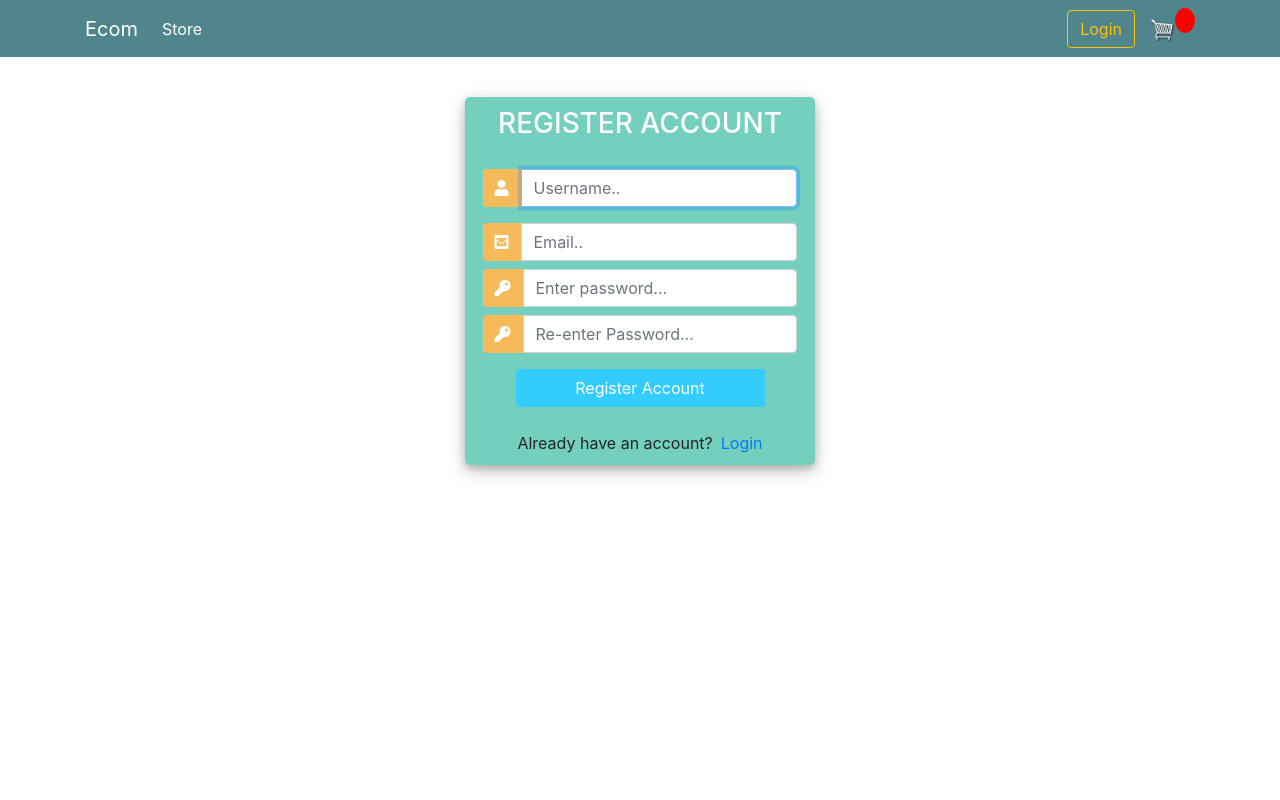
After one commit to BoastfulApex/Ecommerse, a Django app: page /register/ in a window 1280 px wide. The commit adds this page. Run offline with Django 3.2, Linux system fonts and the light colour scheme; some libraries are stand-ins or nearby versions.

Commit message:
Ecommerse
Ecommerce width django

```diff
--- a/static/js/cart.js
+++ b/static/js/cart.js
@@ -4,9 +4,8 @@ for (i = 0; i < updateBtn.length; i++){
         var productId = this.dataset.product
         var action = this.dataset.action
         console.log('productId:', productId , 'action:', action)
+        console.log('USER:', user)
 
-
-        console.log('USER:', user)
         if(user === 'AnonymousUser'){
             console.log('User is not authenticated')
         }
--- /dev/null
+++ b/store/forms.py
@@ -0,0 +1,21 @@
+from django import forms
+from django.forms import ModelForm
+from django.contrib.auth.forms import UserCreationForm
+from .models import Product, User
+
+
+class ProductForm(ModelForm):
+    class Meta:
+        model = Product
+        fields = '__all__'
+
+
+class UserForm(UserCreationForm):
+    class Meta:
+        model = User
+        fields = ['username', 'email', 'password1', 'password2']
+
+
+class Login(forms.Form):
+    username = forms.CharField(label='Username', max_length=100)
+    password = forms.CharField(label='Password', max_length=100)
--- /dev/null
+++ b/store/templates/store/form.html
@@ -0,0 +1,5 @@
+{% extends 'store/main.html' %}
+{% load static %}
+{% block content %}
+<h1>Salomlar </h1>
+{% endblock content %}
--- a/store/templates/store/main.html
+++ b/store/templates/store/main.html
@@ -5,10 +5,151 @@
     <meta charset="UTF-8">
     <title>Commerse</title>
 
-     <meta name="viewport" content="width=device-width, initial-scale=1, maximum-scale=1, minimum-scale=1" />
-    <link rel="stylesheet" text="text/css" href="{% static 'css/style.css' %}">
+    <meta name="viewport" content="width=device-width, initial-scale=1, maximum-scale=1, minimum-scale=1"/>
+    <link rel="stylesheet" href="{% static 'css/style.css' %}">
     <link rel="stylesheet" href="{% static 'bootstrap/css/bootstrap.min.css' %}">
+    <link rel="stylesheet" href="https://stackpath.bootstrapcdn.com/bootstrap/4.1.3/css/bootstrap.min.css"
+          integrity="sha384-MCw98/SFnGE8fJT3GXwEOngsV7Zt27NXFoaoApmYm81iuXoPkFOJwJ8ERdknLPMO" crossorigin="anonymous">
+    <link rel="stylesheet" href="https://use.fontawesome.com/releases/v5.6.1/css/all.css"
+          integrity="sha384-gfdkjb5BdAXd+lj+gudLWI+BXq4IuLW5IT+brZEZsLFm++aCMlF1V92rMkPaX4PP" crossorigin="anonymous">
+    <script src="https://ajax.googleapis.com/ajax/libs/jquery/3.3.1/jquery.min.js"></script>
 
+
+    <style>
+		body,
+		html {
+			margin: 0;
+			padding: 0;
+			height: 100%;
+		}
+		.user_card {
+			width: 350px;
+			margin-top: auto;
+			margin-bottom: auto;
+			background: #74cfbf;
+			position: relative;
+			display: flex;
+			justify-content: center;
+			flex-direction: column;
+			padding: 10px;
+			box-shadow: 0 4px 8px 0 rgba(0, 0, 0, 0.2), 0 6px 20px 0 rgba(0, 0, 0, 0.19);
+			-webkit-box-shadow: 0 4px 8px 0 rgba(0, 0, 0, 0.2), 0 6px 20px 0 rgba(0, 0, 0, 0.19);
+			-moz-box-shadow: 0 4px 8px 0 rgba(0, 0, 0, 0.2), 0 6px 20px 0 rgba(0, 0, 0, 0.19);
+			border-radius: 5px;
+
+		}
+
+		.form_container {
+			margin-top: 20px;
+		}
+
+		#form-title{
+			color: #fff;
+
+		}
+
+		.login_btn {
+			width: 100%;
+			background: #33ccff !important;
+			color: white !important;
+		}
+		.login_btn:focus {
+			box-shadow: none !important;
+			outline: 0px !important;
+		}
+		.login_container {
+			padding: 0 2rem;
+		}
+		.input-group-text {
+			background: #f7ba5b !important;
+			color: white !important;
+			border: 0 !important;
+			border-radius: 0.25rem 0 0 0.25rem !important;
+		}
+		.input_user,
+		.input_pass:focus {
+			box-shadow: none !important;
+			outline: 0px !important;
+		}
+
+		#messages{
+			background-color: grey;
+			color: #fff;
+			padding: 10px;
+			margin-top: 10px;
+		}
+		.left50{
+		    margin-left: 50px;
+		}
+
+
+
+
+    </style>
+    <style>
+		body,
+		html {
+			margin: 0;
+			padding: 0;
+			height: 100%;
+		}
+
+		.top20{
+		    margin-top: 40px;
+		}
+		.user_card {
+			width: 350px;
+			margin-top: auto;
+			margin-bottom: auto;
+			background: #74cfbf;
+			position: relative;
+			display: flex;
+			justify-content: center;
+			flex-direction: column;
+			padding: 10px;
+			box-shadow: 0 4px 8px 0 rgba(0, 0, 0, 0.2), 0 6px 20px 0 rgba(0, 0, 0, 0.19);
+			-webkit-box-shadow: 0 4px 8px 0 rgba(0, 0, 0, 0.2), 0 6px 20px 0 rgba(0, 0, 0, 0.19);
+			-moz-box-shadow: 0 4px 8px 0 rgba(0, 0, 0, 0.2), 0 6px 20px 0 rgba(0, 0, 0, 0.19);
+			border-radius: 5px;
+
+		}
+
+		.form_container {
+			margin-top: 20px;
+		}
+
+		#form-title{
+			color: #fff;
+		}
+		.login_btn {
+			width: 100%;
+			background: #33ccff !important;
+			color: white !important;
+		}
+		.login_btn:focus {
+			box-shadow: none !important;
+			outline: 0px !important;
+		}
+		.login_container {
+			padding: 0 2rem;
+		}
+		.input-group-text {
+			background: #f7ba5b !important;
+			color: white !important;
+			border: 0 !important;
+			border-radius: 0.25rem 0 0 0.25rem !important;
+		}
+		.input_user,
+		.input_pass:focus {
+			box-shadow: none !important;
+			outline: 0px !important;
+		}
+
+
+
+
+
+    </style>
     <script type="text/javascript">
         var user = '{{request.user}}'
         function getToken(name) {
@@ -28,6 +169,10 @@
         }
         const csrftoken = getToken('csrftoken');
 
+
+
+
+
     </script>
 </head>
 <body>
@@ -35,8 +180,8 @@
 <nav class="navbar navbar-expand-lg navbar-dark bgdark">
     <div class="container">
         <a class="navbar-brand" href="{% url 'store' %}">Ecom</a>
-          <button class="navbar-toggler" type="button" data-toggle="collapse" data-target="#navbarSupportedContent" aria-controls="navbarSupportedContent" aria-expanded="false" aria-label="Toggle navigation">
-            <span class="navbar-toggler-icon"></span>
+        <button class="navbar-toggler" type="button" data-toggle="collapse" data-target="#navbarSupportedContent"
+                aria-controls="navbarSupportedContent" aria-expanded="false" aria-label="Toggle navigation">
         </button>
 
         <div class="collapse navbar-collapse" id="navbarSupportedContent">
@@ -44,10 +189,19 @@
                 <li class="nav-item active">
                     <a class="nav-link" href="{% url 'store' %}">Store <span class="sr-only">(current)</span></a>
                 </li>
-
+                {%if request.user.is_authenticated %}
+                <li class="nav-item active">
+                    <a class="nav-link left50" href=""> Hi {{request.user.username}} <span class="sr-only">(current)</span></a>
+                </li>
+                {% endif %}
             </ul>
             <div class="form-inline my-2 my-lg-0">
-                <button type="button" class="btn btn-outline-warning">Login</button>
+
+               {% if request.user.is_authenticated %}
+                <a href="{% url 'logout' %}" class="btn btn-danger ">Logout</a>
+                {% else %}
+                <a type="button" href="{% url 'login' %}" class="btn btn-outline-warning">Login</a>
+                {% endif %}
                 <a href="{% url 'cart' %}">
                     <img id="cart-icon" src="{% static 'images/cart.png' %}">
                 </a>
@@ -59,9 +213,9 @@
     </div>
 </nav>
 <div class="container">
-    {% block content%}
+    {% block content %}
 
-    {% endblock content%}
+    {% endblock content %}
 
 </div>
 
--- /dev/null
+++ b/store/templates/store/register.html
@@ -0,0 +1,84 @@
+{% extends 'store/main.html' %}
+{% block content %}
+<!--<form action="" method="POST">-->
+<!--    {% csrf_token %}-->
+<!--    <table>-->
+<!--        {{form}}-->
+<!--    </table>-->
+
+<!--    <input type="submit" value="Register">-->
+<!--    You have account? <a href="{% url 'login' %}">Log in</a>-->
+<!--</form>-->
+
+<div class="container h-100 top20" >
+		<div class="d-flex justify-content-center h-100">
+			<div class="user_card">
+				<div class="d-flex justify-content-center">
+					<h3 id="form-title">REGISTER ACCOUNT</h3>
+				</div>
+				<div class="d-flex justify-content-center form_container">
+
+					<form method="POST" action="">
+						{% csrf_token %}
+						<div class="input-group mb-3">
+							<div class="input-group-append">
+								<span class="input-group-text"><i class="fas fa-user"></i></span>
+							</div>
+							{{form.username}}
+						</div>
+						<div class="input-group mb-2">
+							<div class="input-group-append">
+								<span class="input-group-text"><i class="fas fa-envelope-square"></i></span>
+							</div>
+							{{form.email}}
+						</div>
+						<div class="input-group mb-2">
+							<div class="input-group-append">
+								<span class="input-group-text"><i class="fas fa-key"></i></span>
+							</div>
+							{{form.password1}}
+						</div>
+						<div class="input-group mb-2">
+							<div class="input-group-append">
+								<span class="input-group-text"><i class="fas fa-key"></i></span>
+							</div>
+							{{form.password2}}
+						</div>
+
+
+
+				   		<div class="d-flex justify-content-center mt-3 login_container">
+				 			<input class="btn login_btn" type="submit" value="Register Account">
+				   		</div>
+
+					</form>
+				</div>
+
+				{{form.errors}}
+
+				<div class="mt-4">
+					<div class="d-flex justify-content-center links">
+						Already have an account? <a href="{% url 'login' %}" class="ml-2">Login</a>
+					</div>
+				</div>
+			</div>
+		</div>
+	</div>
+	<script>
+						/* Because i didnt set placeholder values in forms.py they will be set here using vanilla Javascript
+		//We start indexing at one because CSRF_token is considered and input field
+		 */
+
+		//Query All input fields
+		var form_fields = document.getElementsByTagName('input')
+		form_fields[1].placeholder='Username..';
+		form_fields[2].placeholder='Email..';
+		form_fields[3].placeholder='Enter password...';
+		form_fields[4].placeholder='Re-enter Password...';
+
+
+		for (var field in form_fields){
+			form_fields[field].className += ' form-control'
+		}
+	</script>
+{% endblock content %}
--- a/store/urls.py
+++ b/store/urls.py
@@ -1,10 +1,16 @@
 from django.urls import path
-from . import views
+from .views import *
+
 urlpatterns = [
-    path('store/', views.store, name="store"),
-    path('cart/', views.card, name="cart"),
-    path('checkout/', views.checkout, name="checkout"),
-    path('update_item/', views.updateItem, name="update_item"),
-    path('process_order/', views.processOrder, name="process_order"),
+    path('login/', log_in, name="login"),
+    path('register/', user, name="register"),
+    path('logout/', userLogout, name="logout"),
+
+
+    path('store/', store, name="store"),
+    path('cart/', card, name="cart"),
+    path('checkout/', checkout, name="checkout"),
+    path('update_item/', updateItem, name="update_item"),
+    path('process_order/', processOrder, name="process_order"),
 
 ]
--- a/store/views.py
+++ b/store/views.py
@@ -1,52 +1,93 @@
 import json
-
-from django.shortcuts import render
+from django.shortcuts import render, redirect
 from .models import *
 from django.shortcuts import render
 from django.http import JsonResponse
-    # Create your views here.
+from django.contrib.auth import login, logout, authenticate
+from django.contrib import messages
+from .decorators import *
+from django.template import loader
+import datetime
+from .forms import *
+import json
+
+
 def store(request):
-
     if request.user.is_authenticated:
-        customer = request.user.customer
+        customer = Customer.objects.get(user=request.user)
+        if not customer:
+            customer = Customer(user=request.user, email=request.user.email)
+            customer.save()
         order, created = Order.objects.get_or_create(customer=customer, complete=False)
         items = order.orderitem_set.all()
         cartItems = order.get_cart_items
     else:
         items = []
-        order = {'get_cart_total': 0, 'get_cart_items': 0, 'shipping': False}
+        order = {
+                    'get_cart_total': 0,
+                    'get_cart_items': 0,
+                    'shipping': False
+                }
         cartItems = order['get_cart_items']
     products = Product.objects.all()
-    context = {'products': products, 'cartItems': cartItems}
-    return render( request, 'store/store.html', context)
+    context = {
+                    'products': products,
+                    'cartItems': cartItems,
+               }
+    return render(request, 'store/store.html', context)
+
+
 def card(request):
-
     if request.user.is_authenticated:
-        customer = request.user.customer
+        customer = Customer.objects.get(user=request.user)
+        if not customer:
+            customer = Customer(user=request.user, email=request.user.email)
+            customer.save()
         order, created = Order.objects.get_or_create(customer=customer, complete=False)
         items = order.orderitem_set.all()
         cartItems = order.get_cart_items
     else:
         items = []
-        order = {'get_cart_total': 0, 'get_cart_items': 0, 'shipping': False}
+        order = {
+                    'get_cart_total': 0,
+                    'get_cart_items': 0,
+                    'shipping': False
+                }
         cartItems = order['get_cart_items']
 
-    context = {'items': items, 'order': order,'cartItems': cartItems}
-    return render( request, 'store/cart.html', context)
+    context = {
+                    'items': items,
+                    'order': order,
+                    'cartItems': cartItems
+               }
+    return render(request, 'store/cart.html', context)
+
+
 def checkout(request):
-
     if request.user.is_authenticated:
-        customer = request.user.customer
+        customer = Customer.objects.get(user=request.user)
+        if not customer:
+            customer = Customer(user=request.user, email=request.user.email)
+            customer.save()
         order, created = Order.objects.get_or_create(customer=customer, complete=False)
         items = order.orderitem_set.all()
         cartItems = order.get_cart_items
     else:
         items = []
-        order = {'get_cart_total': 0, 'get_cart_items': 0, 'shipping': False}
+        order = {
+            'get_cart_total': 0,
+            'get_cart_items': 0,
+            'shipping': False
+        }
         cartItems = order['get_cart_items']
 
-    context = {'items': items, 'order': order, 'cartItems': cartItems}
+    context = {
+        'items': items,
+        'order': order,
+        'cartItems': cartItems
+    }
     return render(request, 'store/checkout.html', context)
+
 
 def updateItem(request):
     data = json.loads(request.body)
@@ -55,7 +96,10 @@ def updateItem(request):
     print('ACTION:', action)
     print('Product:', productId)
 
-    customer = request.user.customer
+    customer = Customer.objects.get(user=request.user)
+    if not customer:
+        customer = Customer(user=request.user, email=request.user.email)
+        customer.save()
     product = Product.objects.get(id=productId)
     order, created = Order.objects.get_or_create(customer=customer, complete=False)
 
@@ -73,5 +117,114 @@ def updateItem(request):
 
     return JsonResponse('Item was added', safe=False)
 
+
 def processOrder(request):
+    transaction_id = datetime.datetime.now().timestamp()
+    data = json.loads(request.body)
+
+    if request.user.is_authenticated:
+        customer = Customer.objects.get(user=request.user)
+        if not customer:
+            customer = Customer(user=request.user, email=request.user.email)
+            customer.save()
+        order, created = Order.objects.get_or_create(customer=customer, complete=False)
+        total = float(data['form']['total'])
+        order.transaction_id = transaction_id
+        if total == order.get_cart_total:
+            order.complete = True
+        order.save()
+        if order.shipping == True:
+            ShippingAddress.objects.create(
+                customer=customer,
+                order=order,
+                address=data['shipping']['address'],
+                city=data['shipping']['city'],
+                state=data['shipping']['state'],
+                zipcode=data['shipping']['zipcode'],
+            )
+    else:
+        print('User is not logged in')
     return JsonResponse('God job!. Payment completed.', safe=False)
+
+
+def form(request):
+    form = Form()
+    print(request.POST)
+    context = {
+        'form': form
+    }
+    return render(request, 'store/form.html', context)
+
+
+def user(request):
+    # form = UserForm(request.POST)
+    # if form.is_valid():
+    #     form.save()
+    #     # print('data saved..')
+    #     username = request.POST.get('username')
+    #     password = request.POST.get('password1')
+    #     User = authenticate(username=username, password=password)
+    #     # print(username, password)
+    #     if User:
+    #         print('log in..')
+    #         login(request, User)
+    #         return redirect('store')
+    # context = {
+    #     'form': form
+    # }
+    # return render(request, 'store/register.html', context)
+
+    if request.user.is_authenticated:
+        return redirect('store')
+    else:
+        form = UserForm()
+        if request.method == 'POST':
+            form = UserForm(request.POST)
+            if form.is_valid():
+                form.save()
+                user = form.cleaned_data.get('username')
+                messages.success(request, 'Account was created for ' + user)
+                return redirect('store')
+
+    context = {'form': form}
+    return render(request, 'store/register.html', context)
+
+
+@un_authintificated
+def log_in(request):
+    # form = Login()
+    # username = request.POST['username']
+    # password = request.POST['password']
+    # User = authenticate(request, username=username, password=password)
+    # print(User)
+    # if User is not None:
+    #     login(request, User)
+    #     print(username, ' was logged!')
+    #     return redirect('store')
+    # else:
+    #     print(username, ' wasn\'t logged!')
+    # context = {
+    #     'form': form
+    # }
+    # return render(request, 'store/register.html', context)
+    # if request.user.is_authenticated:
+    #     return redirect('store')
+    # else:
+        if request.method == 'POST':
+            username = request.POST.get('username')
+            password = request.POST.get('password')
+
+            user = authenticate(request, username=username, password=password)
+
+            if user is not None:
+                login(request, user)
+                return redirect('store')
+            else:
+                messages.info(request, 'Username OR password is incorrect')
+
+        context = {}
+        return render(request, 'store/login.html', context)
+
+def userLogout(request):
+    logout(request)
+    return redirect('login')
```
Also changed, not shown: store/decorators.py (added, +29 -0 lines), store/models.py (+11 -4 lines), store/templates/store/checkout.html (+28 -9 lines), store/templates/store/login.html (added, +50 -0 lines), db.sqlite3, store/migrations/0007_rename_name_customer_password.py (added), store/migrations/0008_remove_customer_password.py (added). Lines whose indentation alone changed are shown as unchanged.
